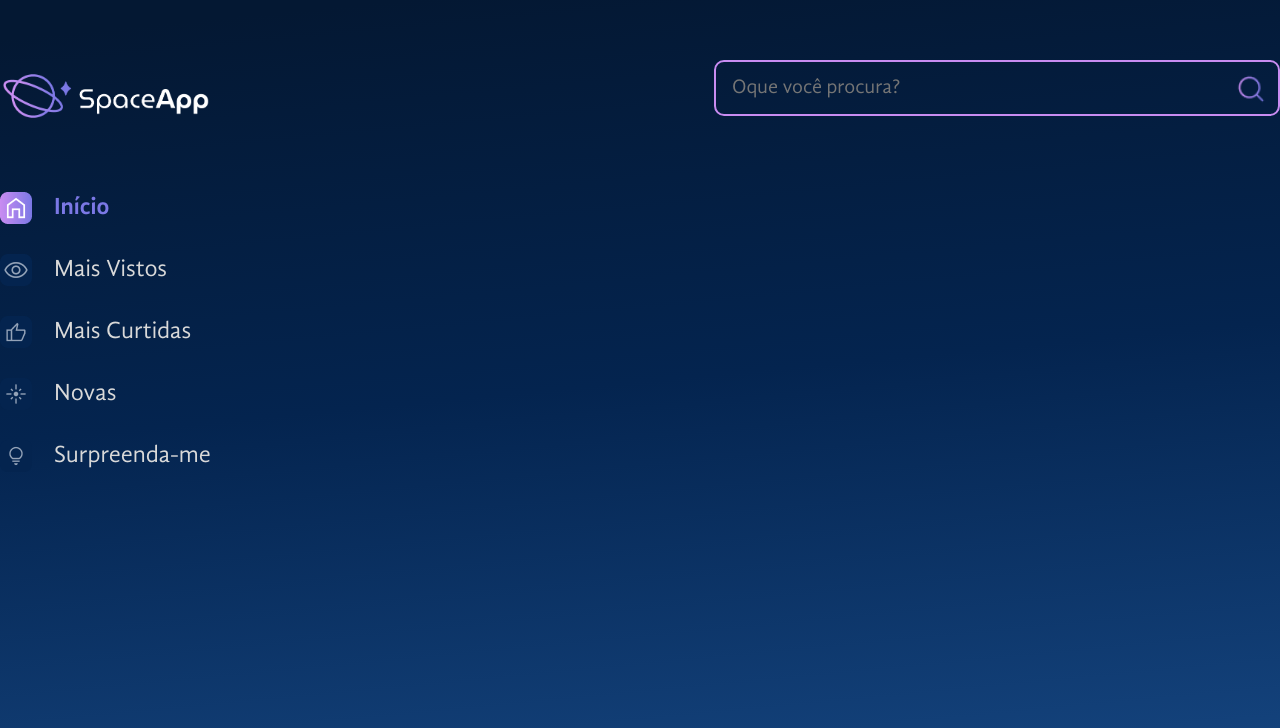
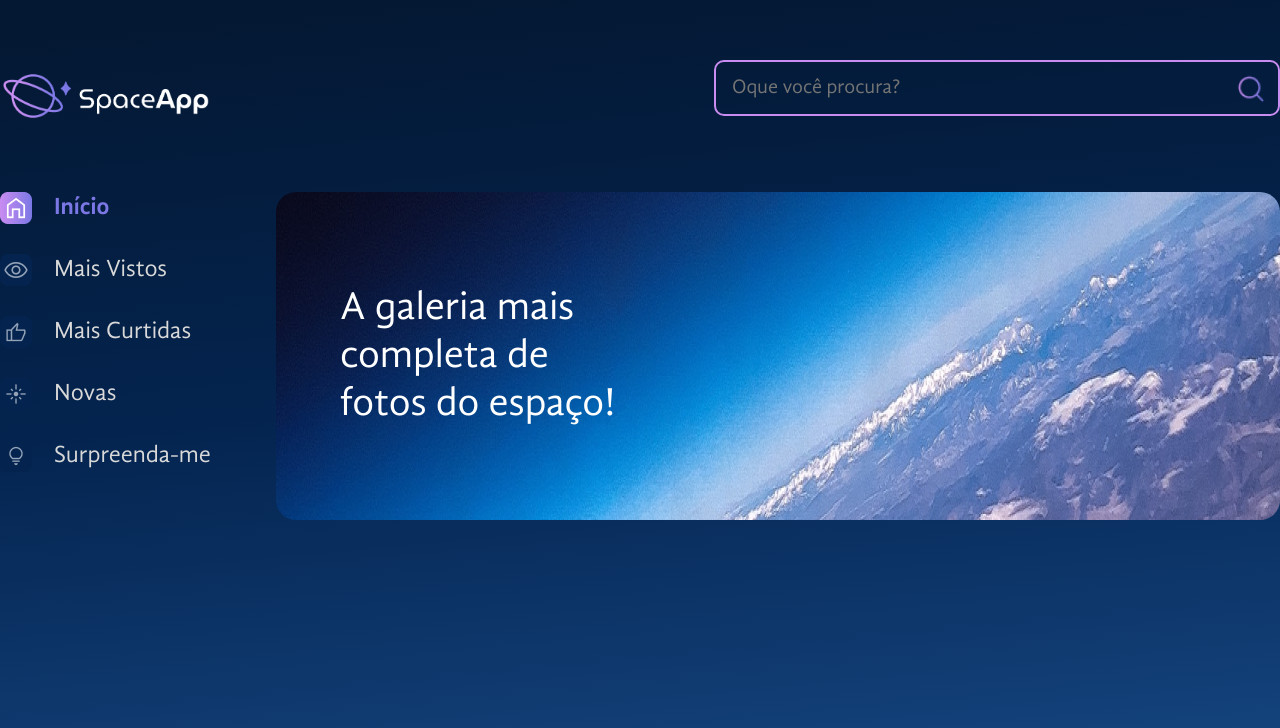
Before and after one commit to Joao-candido-messias/SpaceApp, a React (Vite) app: page / in a window 1280 px wide. Shown: the top 728 px of the page. Built offline with nearby package versions, Linux system fonts and the light colour scheme.

Commit message:
feat: Criação do banner

```diff
--- a/src/App.jsx
+++ b/src/App.jsx
@@ -2,23 +2,35 @@
 import EstilosGlobais from "./Componentes/EstilosGlobais"
 import Cabecalho from "./Componentes/Cabecalho"
 import BarraLateral from "./Componentes/BarraLateral"
+import Banner from "./Componentes/Banner"
+import bannerImg from "./assets/banner.png";
 
 const FundoGradiente = styled.div`
   background: linear-gradient(174.61deg, #041833 4.16%, #04244F 48%, #154580 96.76%);
-  width:100%;
-  min-height:100vh;
-`
+  width: 100%;
+  min-height: 100vh;
+`;
+
+const Layout = styled.div`
+  display: flex;
+  width: 100%;
+`;
 
 function App() {
   return (
-    <>
-      <FundoGradiente>
-        <EstilosGlobais/>
-        <Cabecalho></Cabecalho>
-        <BarraLateral></BarraLateral>
-      </FundoGradiente>
-    </>
-  )
+    <FundoGradiente>
+      <EstilosGlobais />
+      <Cabecalho />
+
+      <Layout>
+        <BarraLateral />
+        <Banner
+          texto={"A galeria mais\ncompleta de\nfotos do espaço!"}
+          backgroundImage={bannerImg}
+        />
+      </Layout>
+    </FundoGradiente>
+  );
 }
 
-export default App
+export default App;
--- /dev/null
+++ b/src/Componentes/Banner/index.jsx
@@ -0,0 +1,33 @@
+import styled from "styled-components";
+
+const BannerEstilizado = styled.figure`
+    background-image: ${props => `url(${props.$backgroundImage})`};
+    flex-grow: 1;
+    background-repeat: no-repeat;
+    display: flex;
+    align-items: center;
+    min-height: 328px;
+    margin: 0 0 0 4em;
+    border-radius: 20px;
+    max-width: 100%;
+    background-size: cover;
+`
+
+const TituloEstilizado = styled.h1`
+    font-weight: 400;
+    font-size: 40px;
+    line-height: 48px;
+    color: #fff;
+    padding: 0 64px;
+    white-space: pre-line;
+`
+
+const Banner = ({texto, backgroundImage}) =>{
+    return(
+        <BannerEstilizado $backgroundImage={backgroundImage}>
+            <TituloEstilizado>{texto}</TituloEstilizado>
+        </BannerEstilizado>
+    )
+}
+
+export default Banner
```
Also changed, not shown: public/imagens/Rectangle 36.png (deleted), src/assets/banner.png (added).
